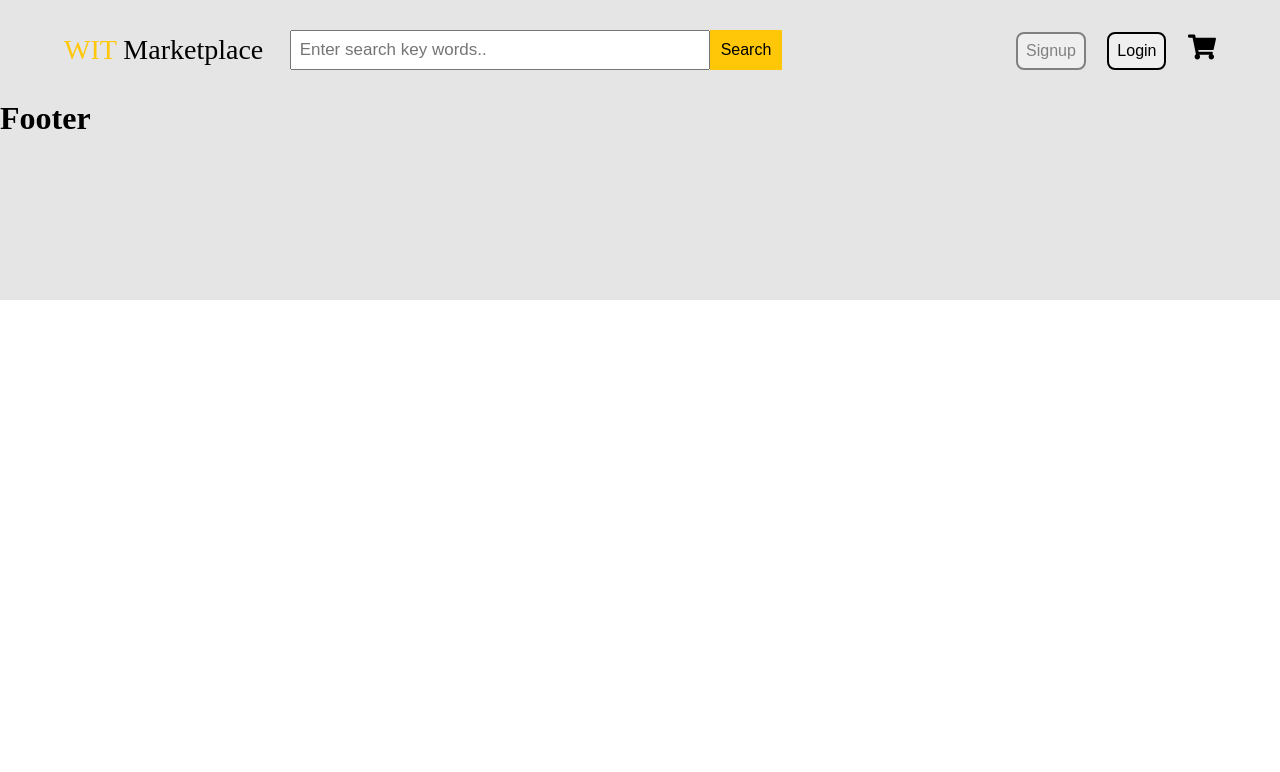
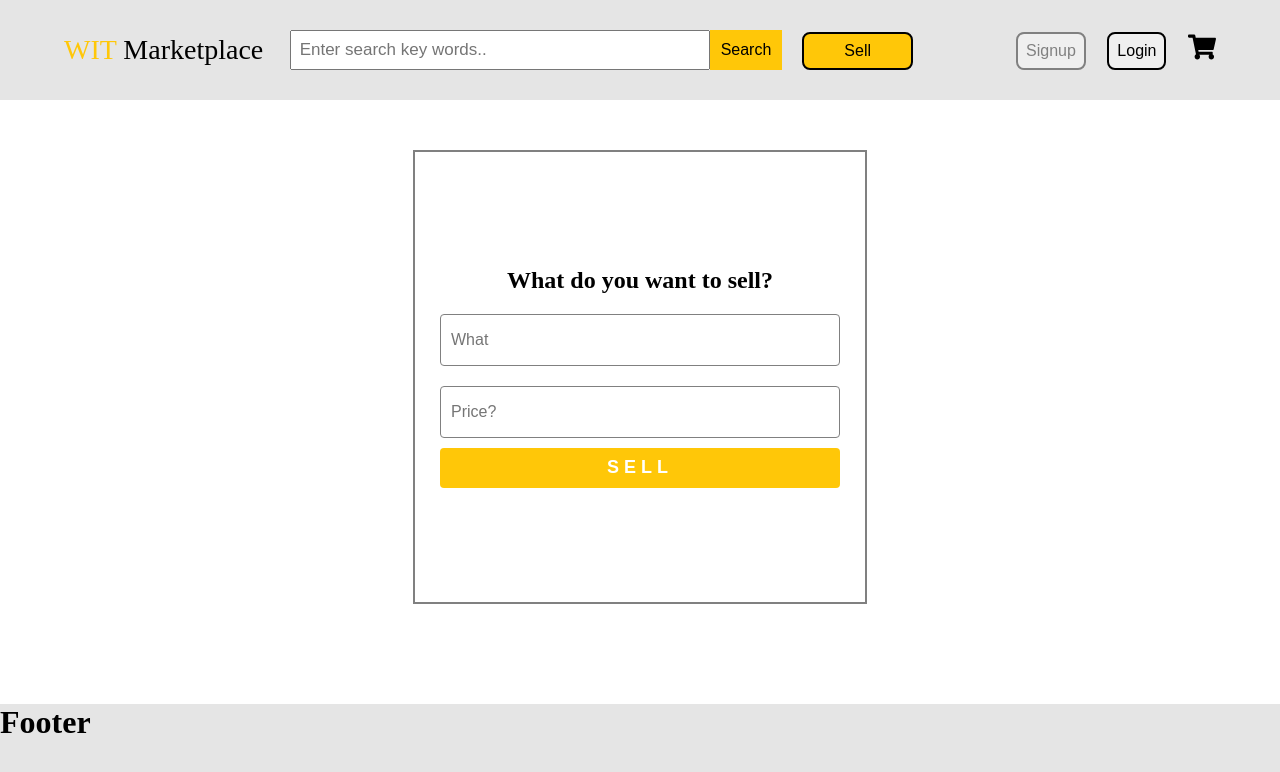
Before and after one commit to Stinny/WIT-Marketplace, a React (Create React App) app in the folder client/: page /sell in a window 1280 px wide. Shown: the top 772 px of the page. Built offline with nearby package versions, Linux system fonts and the light colour scheme.

Commit message:
Adding seller page

```diff
--- a/client/src/App.js
+++ b/client/src/App.js
@@ -10,6 +10,7 @@ import Signup from './pages/Signup';
 import CreateProduct from './pages/CreateProduct';
 import Cart from './pages/Cart';
 import Listing from './pages/Listing'
+import Sell from './pages/Sell'
 
 function App() {
   const [isOpen, setIsOpen] = React.useState(false);
@@ -30,6 +31,7 @@ function App() {
           <Route exact path='/login' element={<Login />} />
           <Route exact path='/item/:itemId' element={<ProductDetail />} />
           <Route exact path='/signup' element={<Signup />} />
+          <Route exact path='/sell' element={<Sell />} />
       </Routes>
       <Footer />
     </>
--- a/client/src/components/Header.js
+++ b/client/src/components/Header.js
@@ -18,7 +18,17 @@ const Header = () => {
           <Link to='./listing'>
             <button className='search-button' type='button'>Search</button>
           </Link>
+
+          <Link to='/sell'>
+            <button className='sell-link'>Sell</button>
+          </Link>
         </div>
+
+        {/*<div className='sell-area'>*/}
+        {/*  <Link to='/sell'>*/}
+        {/*    <button className='sell-link'>Sell</button>*/}
+        {/*  </Link>*/}
+        {/*</div>*/}
 
         <div className='links-con'>
           <Link to='/signup'>
--- /dev/null
+++ b/client/src/pages/Sell.js
@@ -0,0 +1,21 @@
+import React from 'react';
+import '../styles/sellStyles.css';
+
+const Login = () => {
+    return (
+        <div className='login-con'>
+            <div className='login-wrap'>
+                <h2>What do you want to sell?</h2>
+                <div className='inputs-con'>
+                    <input type='text' placeholder='What' className='login-in' />
+                    <input type='text' placeholder='Price?' className='login-in' />
+                </div>
+                <button type='submit' className='login-btn'>
+                    SELL
+                </button>
+            </div>
+        </div>
+    );
+};
+
+export default Login;
--- a/client/src/styles/header.css
+++ b/client/src/styles/header.css
@@ -46,6 +46,20 @@
   color: gray;
 }
 
+.sell-link{
+  font-size: 16px;
+  cursor: pointer;
+  text-decoration: none;
+  border: 2px solid #000;
+  border-radius: 8px;
+  padding: 8px;
+  padding-left: 40px;
+  padding-right: 40px;
+  color: #000;
+  margin-left: 20px;
+  background-color: rgb(255, 199, 8);
+}
+
 .login-link {
   font-size: 16px;
   cursor: pointer;
--- /dev/null
+++ b/client/src/styles/sellStyles.css
@@ -0,0 +1,47 @@
+.login-con {
+    margin: auto;
+}
+
+.login-wrap {
+    margin: 0 auto;
+    margin-top: 50px;
+    margin-bottom: 100px;
+    width: 400px;
+    height: 400px;
+    border: 2px solid gray;
+    display: flex;
+    flex-direction: column;
+    align-items: center;
+    justify-content: center;
+    padding: 25px;
+}
+
+.login-in {
+    height: 30px;
+    margin-top: 20px;
+    font-size: 16px;
+    border: 1px solid gray;
+    border-radius: 4px;
+    padding: 10px;
+}
+
+.inputs-con {
+    display: flex;
+    flex-direction: column;
+    width: 100%;
+}
+
+.login-btn {
+    width: 100%;
+    height: 40px;
+    margin-top: 10px;
+    outline: none;
+    border: none;
+    font-weight: bold;
+    font-size: 18px;
+    cursor: pointer;
+    border-radius: 4px;
+    letter-spacing: 5px;
+    background-color: rgb(255, 199, 8);
+    color: #fff;
+}
```
